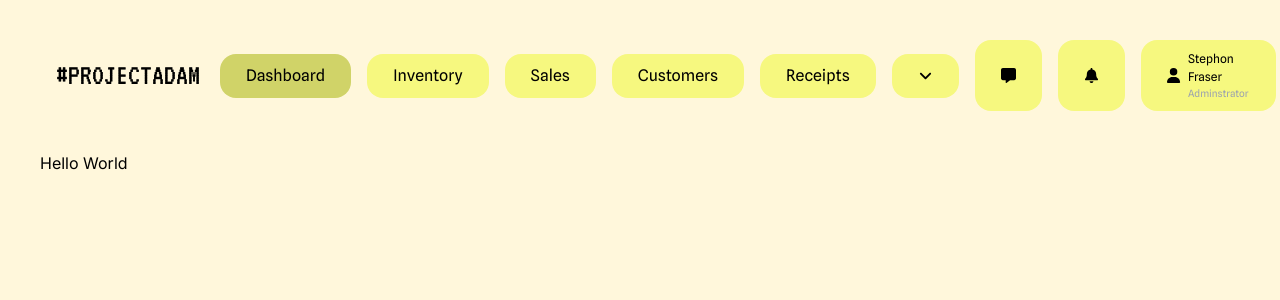
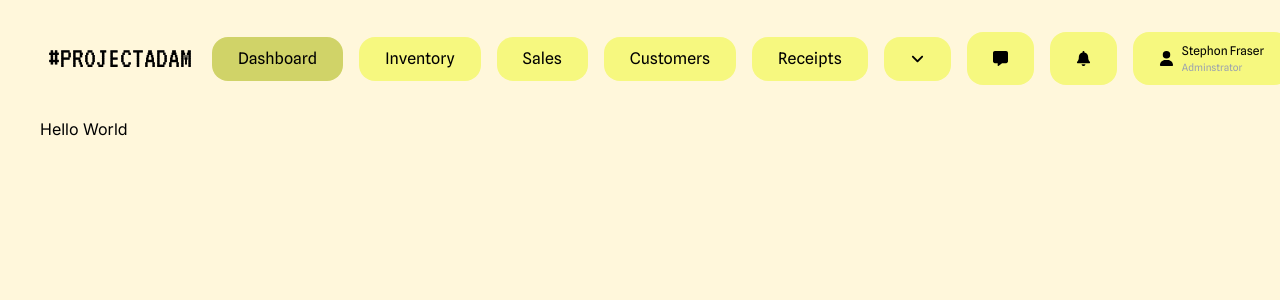
Before and after one commit to stephonfraser/projectadam, a Next.js app: page /dashboard in a window 1280 px wide. Shown: the top 300 px of the page. Built offline with nearby package versions, Linux system fonts and the light colour scheme.

Commit message:
Modified dashboard navbar

```diff
--- a/app/components/Navbar.tsx
+++ b/app/components/Navbar.tsx
@@ -4,12 +4,10 @@ import Link from 'next/link'
 import MenuItems from './MenuItems'
 import MenuMore from './MenuMore'
 import MenuProfile from './MenuProfile'
-import { FontAwesomeIcon } from '@fortawesome/react-fontawesome'
-import { faCircleUser } from '@fortawesome/free-solid-svg-icons'
 
 const Navbar = () => {
   return (
-    <nav className=' flex navbar p-10 items-center w-full'>
+    <nav className='flex navbar p-8 items-center w-full truncate'>
       <div className='logoname flex items-center space-x-4'>
         <Link href={"/dashboard"}>
           <Image src="/images/logo.png" alt="logo" width={50} height={50} style={{objectFit: "contain"}}	/>
@@ -32,6 +30,9 @@ const Navbar = () => {
           <MenuProfile />
         </div>
       </div>
+      <div className='hidden'>
+        0
+      </div>
     </nav>
   )
 }
--- a/app/page.tsx
+++ b/app/page.tsx
@@ -1,3 +1,4 @@
+/* eslint-disable react/no-unescaped-entities */
 import Image from "next/image";
 import Link from "next/link";
 import SignButton from "./components/buttons/SignButton";
```
